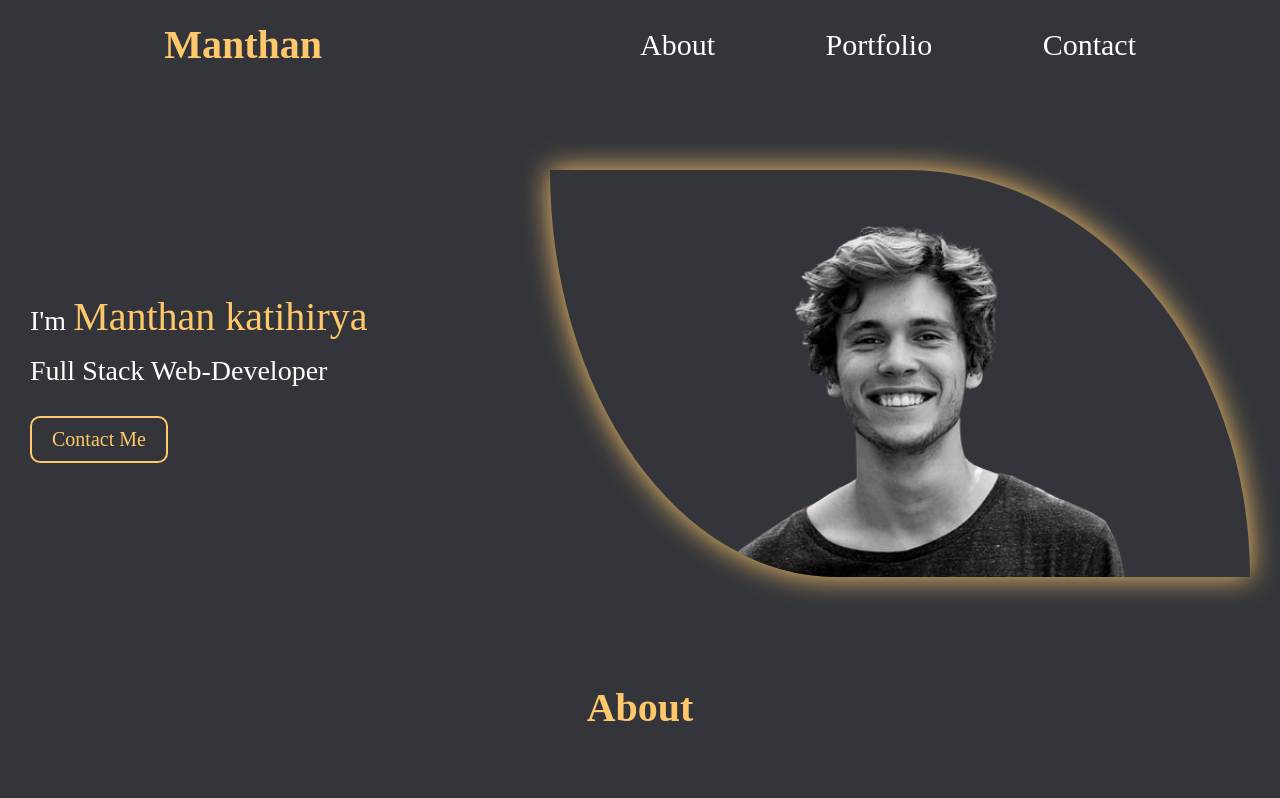
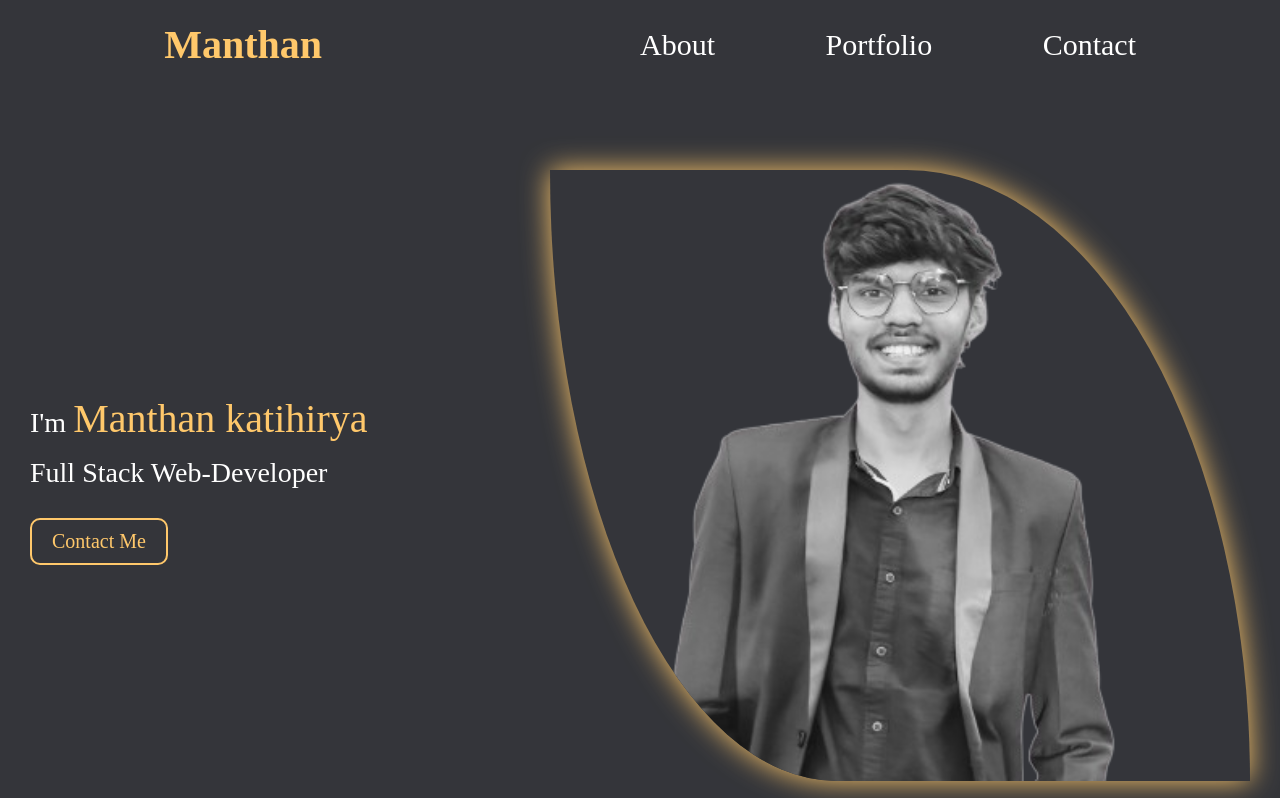
Before and after one commit to ManthanKathiriya808/portfolio, a plain HTML site: page index.html in a window 1280 px wide. Shown: the top 798 px of the page. Drawn offline with nearby package versions, Linux system fonts and the light colour scheme.

Commit message:
1234567890

```diff
--- a/index.html
+++ b/index.html
@@ -42,7 +42,7 @@
                     <button>Contact Me</button>
                 </div>
                 <div class="myPhoto">
-                    <img src="photo/p2-removebg-preview.png" alt="">
+                    <img src="photo/myphoto.png" alt="">
                 </div>
             </div>
         </section>
--- a/portfolio.css
+++ b/portfolio.css
@@ -412,10 +412,10 @@ footer p a{
 footer a:hover{
     color:rgba(255,200,107,255);
 }
-
+/*
 img:hover {
    background-color: rgba(255,200,107,255);
-}
+} */
 .overlay{
     color: coral;
 
```
Also changed, not shown: photo/myphoto.png (added).
